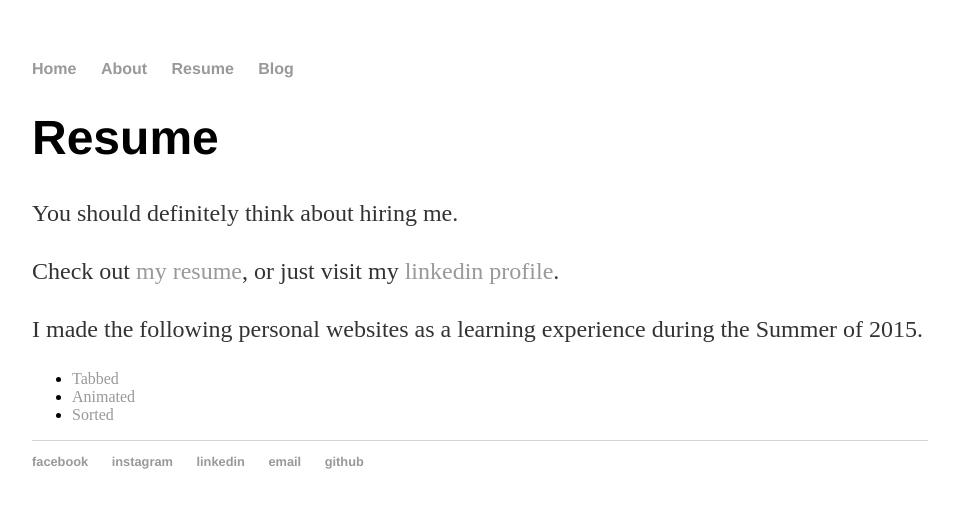
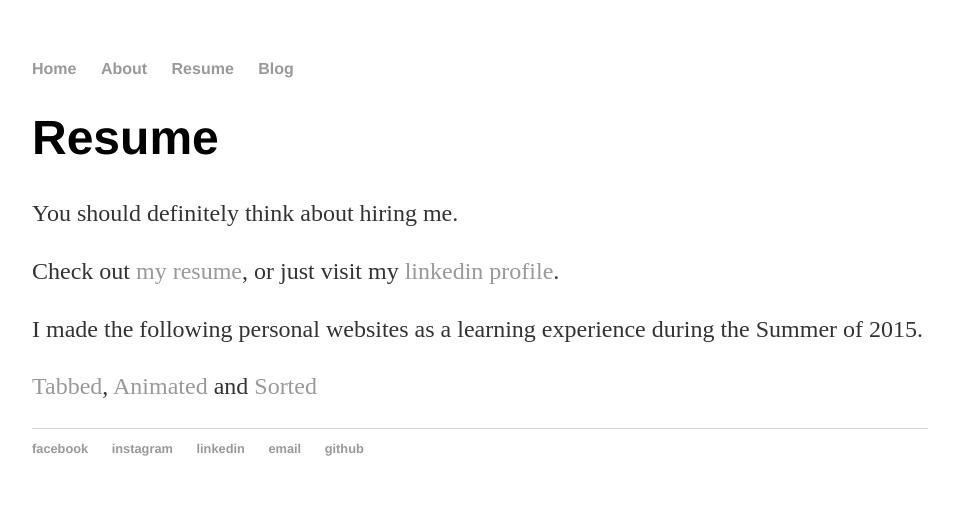
Before and after one commit to robertsonmcclure/robertsonmcclure.github.io, a Jekyll site: the page built from resume/index.html, in a window 1280 px wide. Shown: the top 508 px of the page, without its empty margins (160-1113 px from the left). Built offline with Jekyll 4.4.1, drawn with Linux system fonts in a browser that asks for light colours.

Commit message:
commited using script

```diff
--- a/resume/index.html
+++ b/resume/index.html
@@ -6,8 +6,4 @@ title: Resume
 <p>You should definitely think about hiring me.</p>
 <p>Check out <a href="resume.pdf" target="_blank">my resume</a>, or just visit my <a href="https://www.linkedin.com/in/robertsonmcclure" target="_blank">linkedin profile</a>.</p>
 <p>I made the following personal websites as a learning experience during the Summer of 2015.</p>
-<ul>
-    <li><a href="robertsonmcclure.github.io/first">Tabbed</a></li>
-    <li><a href="robertsonmcclure.github.io/home">Animated</a></li>
-    <li><a href="robertsonmcclure.github.io/polymath">Sorted</a></li>
-</ul>
+<p><a href="robertsonmcclure.github.io/first">Tabbed</a>, <a href="robertsonmcclure.github.io/home">Animated</a> and <a href="robertsonmcclure.github.io/polymath">Sorted</a></p>
```
